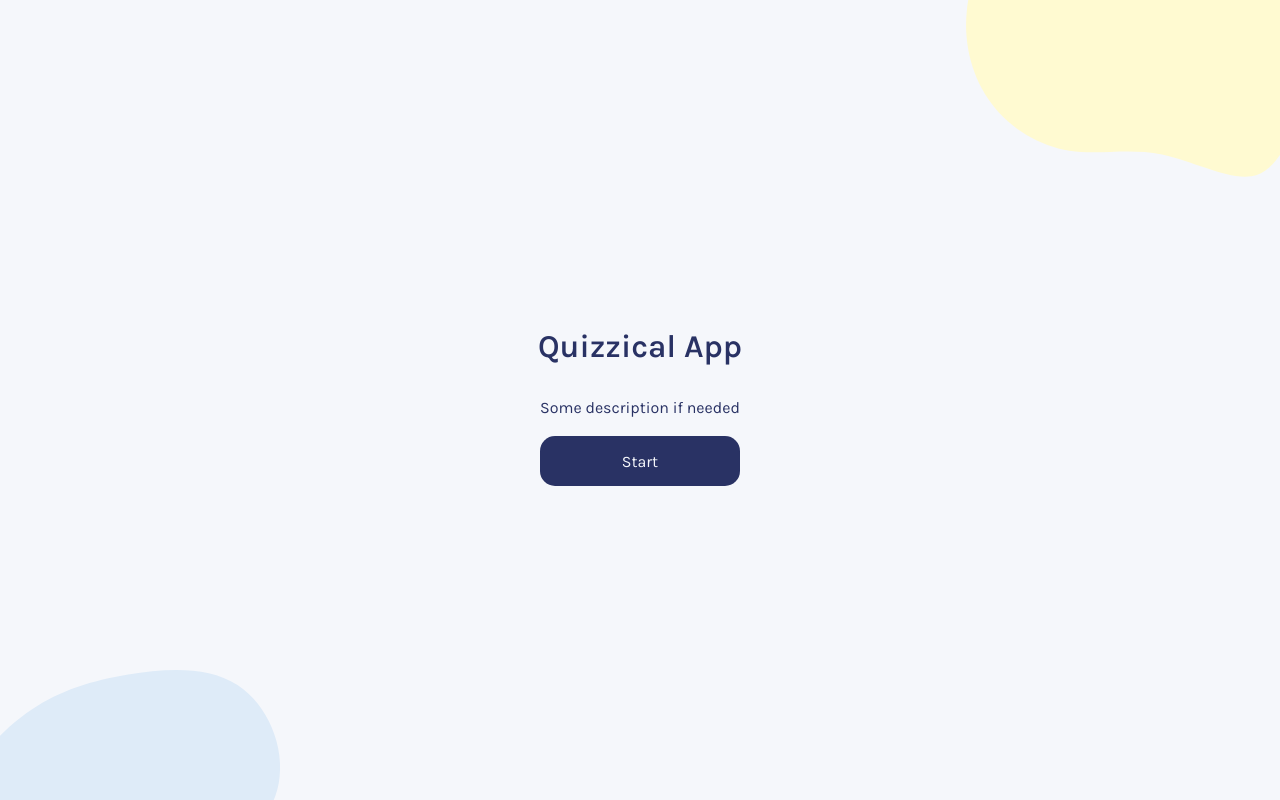
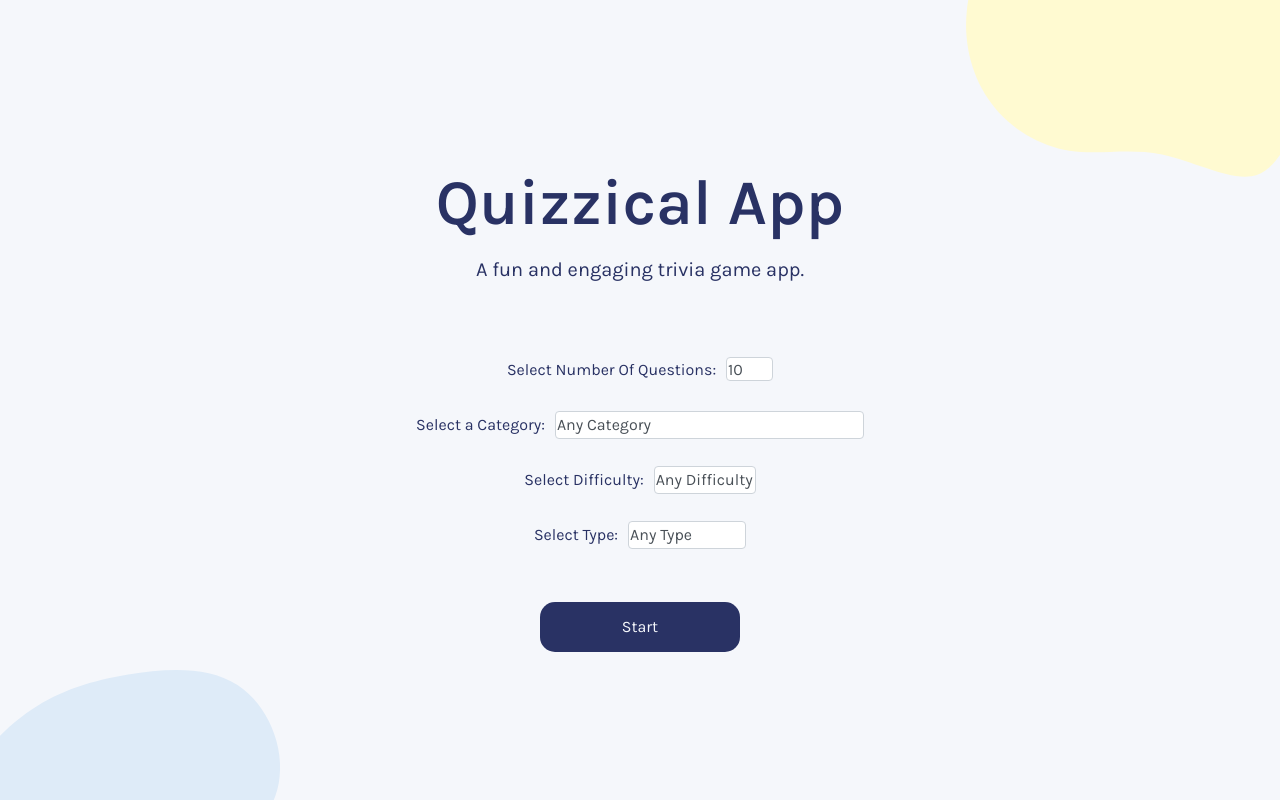
Before and after one commit to arshan-alee/Quizzical-App, a React (Vite) app: page / in a window 1280 px wide. Built offline with nearby package versions, Linux system fonts and the light colour scheme; no server answers.

Commit message:
added category, type, difficulty and amount of qs

```diff
--- /dev/null
+++ b/src/Amount.jsx
@@ -0,0 +1,10 @@
+import React from 'react'
+
+export default function Amount(props) {
+  return (
+    <div className='amount'>
+    <label>Select Number Of Questions:</label>
+    <input className='select' type="number" name="amount" id="amount" min='1' max='50' value={props.selectedAmount} onChange={props.handleAmountOfQuestions} />
+    </div>
+  )
+}
--- a/src/Answer.jsx
+++ b/src/Answer.jsx
@@ -2,8 +2,6 @@ import React from 'react'
 import { decode } from "html-entities"
 
 export default function Answer(props) {
-  // const [selectedOption, setSelectedOption] = React.useState()
-  // const [isCorrect, setIsCorrect] = React.useState(false)
   const [isClicked, setIsClicked] = React.useState(false)
 
   React.useEffect(() => {
@@ -14,16 +12,48 @@ export default function Answer(props) {
 
   function handleToggle(event) {
     const selectedAnswer = event.target.textContent
-    setIsClicked(!isClicked)
+    setIsClicked(true)
     props.selectAnswer(props.questionid,selectedAnswer)
     console.log('selected answer'+ selectedAnswer)
     console.log('correct answer'+ props.correctans)
 
   }
 
-  const styles = {
-    backgroundColor: isClicked  ? "#D6DBF5" : "transparent"
-  }
+  let styles ={}
+
+    function styler() {
+        if (!props.isFinished && isClicked) {
+            styles = {
+                backgroundColor: "#D6DBF5"
+            }
+        }
+        if (props.isFinished && isClicked && props.selected === props.correctans) {
+            styles = {
+                backgroundColor: "#94D7A2"
+            }
+        }
+        else if (props.isFinished && isClicked && props.selected !== props.correctans) {
+            styles = {
+                backgroundColor: "#F8BCBC",
+                opacity: 0.5
+            }
+        }
+        else if (props.isFinished && !isClicked && props.option === props.correctans) {
+            styles = {
+              backgroundColor: "#94D7A2",
+            }
+        }
+        else if (props.isFinished && !isClicked && props.option !== props.correctans) {
+            styles = {
+              backgroundColor: "transparent",
+              opacity: 0.5
+            }
+        }
+        return styles
+    }
+
+    styler()
+
   return (
     <button className='button answers' onClick={handleToggle} style={styles}>{decode(props.option)}</button>
   )
--- a/src/App.css
+++ b/src/App.css
@@ -2,7 +2,7 @@ body {
   margin: 0;
   text-align: center;
   font-family: 'Karla', sans-serif;
-  font-size: 16px;
+  font-size: 1em;
   line-height: 24px;
   font-weight: 400;
   color: rgba(3, 0, 0, 0.87);
@@ -42,7 +42,9 @@ body {
   align-items: center;
   position: absolute;
 }
-
+.apptitle{
+  font-size: 4em;
+}
 .answers {
   font-weight: 500;
   color: #293264;
@@ -82,13 +84,81 @@ hr {
   width: 200px;
 }
 
-.check {
+.checkbtn {
   border: 0px;
   border-radius: 10px;
   background-color: #293264;
   color: #F5F7FB;
   cursor: pointer;
-  height: 35px;
-  width: 120px;
+  height: 45px;
+  width: 150px;
   margin: 30px;
 }
+
+.description{
+  margin-top: 0;
+  font-size: 20px;
+}
+
+input{
+  font-family: 'Karla', sans-serif;
+  font-size: 1em;
+  position: relative;
+  height: 20px;
+  line-height: 1;
+  overflow: hidden;
+  border-radius: .25em;
+  padding-bottom: 10px;
+  border: 1px solid #ced4da;
+  color: #495057;
+}
+input:focus {
+  border-color: #80bdff;
+}
+
+select {
+  font-family: 'Karla', sans-serif;
+  padding: .5em;
+  font-size: 1em;
+  line-height: 1.5;
+  color: #495057;
+  background-color: #fff;
+  background-clip: padding-box;
+  border: 1px solid #ced4da;
+  border-radius: .25rem;
+  appearance: none;
+  overflow-y: hidden;
+
+}
+
+select:focus {
+  outline: none;
+  border-color: #80bdff;
+  box-shadow: 0 0 0 0.2rem rgba(0,123,255,.25);
+}
+
+.select {
+  padding: 1px;
+  margin-left: 10px;
+}
+
+.amount{
+  margin-top: 10px;
+}
+
+.options{
+  font-size: 1em;
+  line-height: 55px;
+  padding: 30px;
+  margin-bottom: 10px;
+}
+
+.check{
+  display: flex;
+  justify-content: center;
+}
+
+.score{
+  align-items: center;
+  display: flex
+}
--- a/src/App.jsx
+++ b/src/App.jsx
@@ -10,11 +10,15 @@ import { nanoid } from 'nanoid'
 function App() {
   const [isStart, setStart] = React.useState(false)
   const [quizData, setQuizData] = React.useState(quiz.results)
+  const [selectedCategory, setSelectedCategory] = React.useState('');
+  const [selectedDifficulty, setSelectedDifficulty] = React.useState('');
+  const [selectedAmount, setSelectedAmount] = React.useState(10);
+  const [selectedType, setSelectedType] = React.useState('');
 
-
+  const url = `https://opentdb.com/api.php?amount=${selectedAmount}${selectedCategory}${selectedDifficulty}${selectedType}`
 
   React.useEffect(() => {
-    fetch('https://opentdb.com/api.php?amount=7&category=9&difficulty=hard&type=multiple')
+    fetch(url)
       .then(res => res.json())
       .then(data => (setQuizData(data.results)))
       .then(() => {
@@ -46,10 +50,26 @@ function App() {
     setStart(true)
   }
 
+  function handleCategory(event) {
+    setSelectedCategory(event.target.value)
+  }
+
+  function handleDifficulty(event) {
+    setSelectedDifficulty(event.target.value)
+  }
+
+  function handleAmountOfQuestions(event) {
+    setSelectedAmount(event.target.value)
+  }
+  function handleType(event) {
+    setSelectedType(event.target.value)
+  }
+
   return (
     <div className="App">
       <Blobs />
-      {isStart ? <QuizPage quizData={quizData} setQuizData={setQuizData}  setStart={setStart}/> : <Startpage handleStart={handleStart} />}
+      {isStart ? <QuizPage quizData={quizData} setQuizData={setQuizData}  setStart={setStart} selectedAmount={selectedAmount} /> : <Startpage handleStart={handleStart} selectedCategory={selectedCategory} selectedDifficulty={selectedDifficulty} selectedAmount={selectedAmount} handleCategory={handleCategory} handleDifficulty={handleDifficulty} handleAmountOfQuestions={handleAmountOfQuestions}
+      />}
     </div>
   )
 }
--- /dev/null
+++ b/src/Category.jsx
@@ -0,0 +1,35 @@
+import React from 'react'
+
+export default function Category(props) {
+    return (
+        <div>
+            <label>Select a Category:</label>
+            <select className='select' value={props.selectedCategory} onChange={props.handleCategory}>
+                <option value="">Any Category</option>
+                <option value="&category=27">Animals</option>
+                <option value="&category=25">Art</option>
+                <option value="&category=26">Celebrities</option>
+                <option value="&category=16">Entertainment: Board Games</option>
+                <option value="&category=10">Entertainment: Books</option>
+                <option value="&category=32">Entertainment: Cartoon & Animations</option>
+                <option value="&category=29">Entertainment: Comics</option>
+                <option value="&category=11">Entertainment: Film</option>
+                <option value="&category=31">Entertainment: Japanese Anime & Manga</option>
+                <option value="&category=12">Entertainment: Music</option>
+                <option value="&category=13">Entertainment: Musical and Theatres</option>
+                <option value="&category=14">Entertainment: Television</option>
+                <option value="&category=15">Entertainment: Video Games</option>
+                <option value="&category=9">General Knowledge</option>
+                <option value="&category=22">Geography</option>
+                <option value="&category=23">History</option>
+                <option value="&category=20">Mythology</option>
+                <option value="&category=24">Politics</option>
+                <option value="&category=17">Science & Nature</option>
+                <option value="&category=18">Science: Computers</option>
+                <option value="&category=30">Science: Gadgets</option>
+                <option value="&category=19">Science: Mathematics</option>
+                <option value="&category=21">Sports</option>
+                <option value="&category=28">Vehicles</option>
+            </select></div>
+    )
+}
--- /dev/null
+++ b/src/Difficulty.jsx
@@ -0,0 +1,15 @@
+import React from 'react'
+
+export default function Difficulty(props) {
+  return (
+    <div>
+    <label>Select Difficulty:</label>
+    <select className='select' value={props.selectedDifficulty} onChange={props.handleDifficulty}>
+        <option value="">Any Difficulty</option>
+        <option value="&difficulty=easy">Easy</option>
+        <option value="&difficulty=medium">Medium</option>
+        <option value="&difficulty=hard">Hard</option>
+    </select>
+    </div>
+  )
+}
--- a/src/QuizPage.jsx
+++ b/src/QuizPage.jsx
@@ -1,6 +1,5 @@
 import React, { useState, useEffect } from 'react'
 import Questions from './Questions'
-import Startpage from './Startpage'
 
 export default function QuizPage(props) {
 
@@ -44,10 +43,12 @@ export default function QuizPage(props) {
 
     return (
         <div className='quizpage'>{quizCard}
-            {!isFinished?<button type="submit" className='button check' onClick={() => setIsFinished(true)}>Check Answers</button>:<>
-            <h3>You scored {score}/7 correct answers</h3>
-            <button type="submit" className='button check' onClick={playAgain}>Play Again</button>
-            </>}</div>
+        <div className='check'>
+            {!isFinished?<button type="submit" className='button checkbtn' onClick={() => setIsFinished(true)}>Check Answers</button>:<>
+            <h3 className='score'>You scored {score}/{props.selectedAmount} correct answers</h3>
+            <button type="submit" className='button checkbtn' onClick={playAgain}>Play Again</button>
+        </>}
+            </div></div>
 
 
     )
--- a/src/Startpage.jsx
+++ b/src/Startpage.jsx
@@ -1,10 +1,22 @@
 import React from 'react'
+import Amount from './Amount'
+import Category from './Category'
+import Difficulty from './Difficulty'
+import Type from './Type'
 
 export default function Startpage(props) {
     return (
         <div className="startpage">
             <h1 className='apptitle'>Quizzical App</h1>
-            <p className="description">Some description if needed</p>
+            <p className="description">A fun and engaging trivia game app.</p>
+            <div className='options'>
+                <Amount selectedAmount={props.selectedAmount} handleAmountOfQuestions={props.handleAmountOfQuestions} />
+                <Category selectedCategory={props.selectedCategory} handleCategory={props.handleCategory} />
+                <Difficulty selectedDifficulty={props.selectedDifficulty} handleDifficulty={props.handleDifficulty} />
+                <Type selectedType={props.selectedType} handleType={props.handleType}/>
+            </div>
+
+
             <button className="button start" onClick={props.handleStart}>Start</button>
         </div>
     )
--- /dev/null
+++ b/src/Type.jsx
@@ -0,0 +1,14 @@
+import React from 'react'
+
+export default function Type(props) {
+  return (
+    <div>
+    <label>Select Type:</label>
+    <select className='select' value={props.selectedType} onChange={props.handleType}>
+        <option value="">Any Type</option>
+        <option value="&type=multiple">Multiple Choice</option>
+        <option value="&type=boolean">True/False</option>
+    </select>
+    </div>
+  )
+}
```
